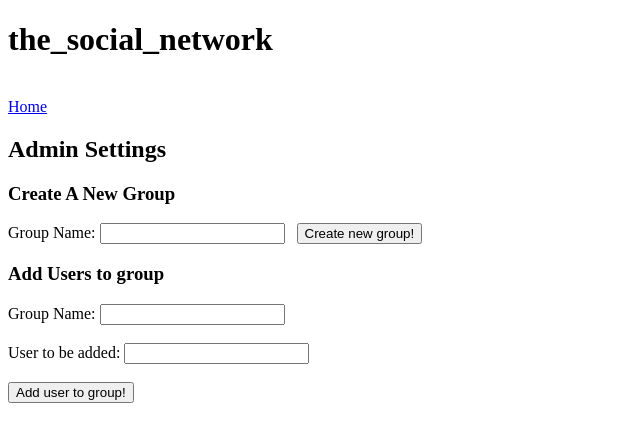
After one commit to kris-dey/the_social_network, a Django app: page /create_group in a window 1280 px wide. The commit adds this page. Shown: the top 442 px of the page, without its empty margins (0-640 px from the left). Run offline with Django 3.2, Linux system fonts and the light colour scheme.

Commit message:
Encrpyts posts, saves encryption_key for each group, decrypts messages based on if the user is a group member or not, added admin settings(need to add functionality to 'add users to group' there).

```diff
--- a/the_social_network/groups/models.py
+++ b/the_social_network/groups/models.py
@@ -15,6 +15,8 @@ class Post(models.Model):
 class User(models.Model):
     username = models.CharField(max_length=64)
     password = models.CharField(max_length=256)
+    staff_status = models.BooleanField(default=False)
+    admin_logged_in = models.BooleanField(default=False)
 
     def __str__(self):
         return f"{self.username}"
@@ -28,8 +30,9 @@ class User(models.Model):
 
 class Group(models.Model):
     group_name = models.CharField(max_length=64)
-    posts = models.ManyToManyField(Post, related_name="group")
+    posts = models.ManyToManyField(Post, related_name="group", null=True)
     members = models.ManyToManyField(User, related_name="group")
+    group_encryption_key = models.CharField(max_length=256, default="")
 
     def __str__(self):
         return f"{self.group_name}"
--- /dev/null
+++ b/the_social_network/groups/templates/admin_settings.html
@@ -0,0 +1,28 @@
+{% extends "template.html" %}
+
+{% block body %}
+<h2>Admin Settings</h2>
+
+{% if message %}
+    <br>
+    <div>
+        {{ message }}
+    </div>
+{% endif %}
+
+<h3><b>Create A New Group</b></h3>
+<form action="{% url 'create_group' %}" method="post">
+    {% csrf_token %}
+    <label>Group Name: </label><input name="new_group_name" type="text"/> &nbsp;
+    <input type="submit" value="Create new group!"/>
+</form>
+
+<h3><b>Add Users to group</b></h3>
+<form action="{% url 'add_users_to_group' %}" method="post">
+    {% csrf_token %}
+    <label>Group Name: </label><input name="group_name" type="text"/><br><br>
+    <label>User to be added: </label><input name="user_to_add" type="text"/><br><br>
+    <input type="submit" value="Add user to group!"/>
+</form>
+
+{% endblock %}
--- a/the_social_network/groups/urls.py
+++ b/the_social_network/groups/urls.py
@@ -10,4 +10,8 @@ urlpatterns = [
     path("logout",views.logout_handler, name="logout"),
     path("signup",views.signup_display, name="signup_display"),
     path("signup2",views.signup_handler, name="signup"),
+    path("admin_login", views.admin_login_handler, name="admin_login"),
+    path("admin_settings", views.admin_settings, name="admin_settings"),
+    path("create_group", views.create_group, name="create_group"),
+    path("add_users_to_group", views.add_users_to_group, name="add_users_to_group"),
 ]
--- a/the_social_network/groups/views.py
+++ b/the_social_network/groups/views.py
@@ -2,7 +2,10 @@ from django.shortcuts import render, redirect
 from django.http import HttpResponse, Http404, HttpResponseRedirect
 from django.urls import reverse
 from django.contrib.auth import authenticate, login, logout
+
 from passlib.hash import pbkdf2_sha256
+from cryptography.fernet import Fernet
+import base64
 
 from .models import Group, Post, User
 
@@ -21,30 +24,72 @@ def group(request, group_id):
     if not request.user.is_authenticated:
         return render(request, "homepage.html", {"message": "Please log in or sign up to access a group page."})
 
-    try:
-        group = Group.objects.get(pk=group_id)
-    except Group.DoesNotExist:
-        raise Http404("No such group exist.")
-
-    context = {
-        "group": group,
-        "posts": group.posts.all(),
-        "members": group.members.all()
-    }
-    return render(request, "group.html", context)
-
-def submit_post(request, group_id):
+    user_logged_in = True
 
     try:
         group = Group.objects.get(pk=group_id)
     except Group.DoesNotExist:
         raise Http404("No such group exist.")
 
-    post_text = request.POST["post_text"]
-    post = Post(text=post_text, author=request.user.username)
-    post.save()
-    post.group.add(group)
-    post.save()
+    member_in_group = False
+
+    for member in group.members.all():
+        if request.user.username == member.username:
+            member_in_group = True
+            break
+
+    # if not member_in_group:
+    #     return render(request, "homepage.html", {"message": "Sorry, you must be a member of the group to access the page.", "user_logged_in": user_logged_in})
+
+    posts = group.posts.all()
+    if member_in_group:
+        deciphered_posts = []
+        decipherer = Fernet(group.group_encryption_key.encode())
+
+        for post in posts:
+            post_text = str(decipherer.decrypt(post.text.encode()), 'utf-8' )
+            post = {
+                "text": post_text,
+                "author": post.author,
+            }
+            deciphered_posts.append(post)
+        posts = deciphered_posts
+
+    context = {
+        "group": group,
+        "posts": posts,
+        "members": group.members.all(),
+        "member_in_group": member_in_group,
+    }
+    return render(request, "group.html", context)
+
+def submit_post(request, group_id):
+
+    if not request.user:
+        return render(request, "login.html", {"message": "Please log in before making a post please."})
+
+    try:
+        group = Group.objects.get(pk=group_id)
+    except Group.DoesNotExist:
+        raise Http404("No such group exist.")
+
+    user_in_group = False
+    for member in group.members.all():
+        if member.username == request.user.username:
+            user_in_group = True
+
+    if user_in_group:
+        post_text = request.POST["post_text"]
+
+        decipherer = Fernet(group.group_encryption_key.encode())
+        ciphered_text = decipherer.encrypt(bytes(post_text, 'utf-8'))
+
+        post = Post(text=ciphered_text.decode(), author=request.user.username)
+        post.save()
+        post.group.add(group)
+        post.save()
+    else:
+        return render(request, "index.html", {"message": "You must be a member of the group to make a post, sorry."})
 
     return redirect("/" + str(group_id))
     #return HttpResponseRedirect(reverse("group", kwargs={'group_id':1}))
@@ -75,6 +120,8 @@ def login_handler(request):
 
 def logout_handler(request):
     logout(request)
+    #request.user.admin_logged_in = False
+    #request.user.save()
     return render(request, "homepage.html", {"message": "Logged out."})
 
 def signup_display(request):
@@ -92,3 +139,60 @@ def signup_handler(request):
     user.create_user(username2=username2, password=password)
 
     return render(request, "login.html", {"message": "Account created. Please log in."})
+
+def admin_login_handler(request):
+    if request.method =='POST':
+
+        username = request.POST.get("username2", "")
+        password = request.POST.get("password", "")
+
+        try:
+            user = User.objects.filter(username=username)
+        except Group.DoesNotExist:
+            raise Http404("No such user exist.")
+
+        if not user:
+            return render(request, "admin_login.html", {"message": "Incorrect username or password."})
+
+        legit_user = user[0].authenthicate_password(password=password)
+
+        if(not user[0].staff_status):
+            return render(request, "admin_login.html", {"message": "User not an admin."})
+
+        if legit_user:
+            user_auth = authenticate(request, username=username, password=password)
+            login(request, user_auth)
+            request.user.admin_logged_in = True
+            request.user.save()
+            context = {
+                "groups": Group.objects.all(),
+                "user": request.user,
+                "admin_logged_in": request.user.admin_logged_in,
+            }
+            return render(request,'index.html', context)
+            #return HttpResponseRedirect(reverse("index"))
+        else:
+            return render(request, "login.html", {"message": "Invalid credentials."})
+
+    else:
+        return render(request,'admin_login.html')
+
+def admin_settings(request):
+    return render(request,'admin_settings.html')
+
+def create_group(request):
+    if request.method =='POST':
+        new_group_name = request.POST.get("new_group_name", "")
+        encryption_key = Fernet.generate_key().decode()
+        new_group = Group(group_name=new_group_name, group_encryption_key=encryption_key)
+        new_group.save()
+        user = User.objects.filter(username=request.user.username)
+        new_group.members.add(user[0])
+        new_group.save()
+
+        return render(request,'admin_settings.html', {"message":"New group has been created!"})
+    else:
+        return render(request,'admin_settings.html')
+
+def add_users_to_group(request):
+    return render(request,'admin_settings.html')
--- /dev/null
+++ b/the_social_network/requirements.txt
@@ -0,0 +1,4 @@
+cryptography
+pyhton
+pip
+django
```
Also changed, not shown: the_social_network/groups/templates/admin_login.html (added, +22 -0 lines), the_social_network/groups/templates/group.html (+13 -0 lines), the_social_network/groups/templates/homepage.html (+8 -3 lines), the_social_network/groups/templates/index.html (+5 -2 lines), the_social_network/db.sqlite3, the_social_network/groups/migrations/0004_user_staff_status.py (added), the_social_network/groups/migrations/0005_group_group_encryption_key.py (added), the_social_network/groups/migrations/0006_user_admin_logged_in.py (added), the_social_network/groups/migrations/0007_auto_20200410_1507.py (added).
